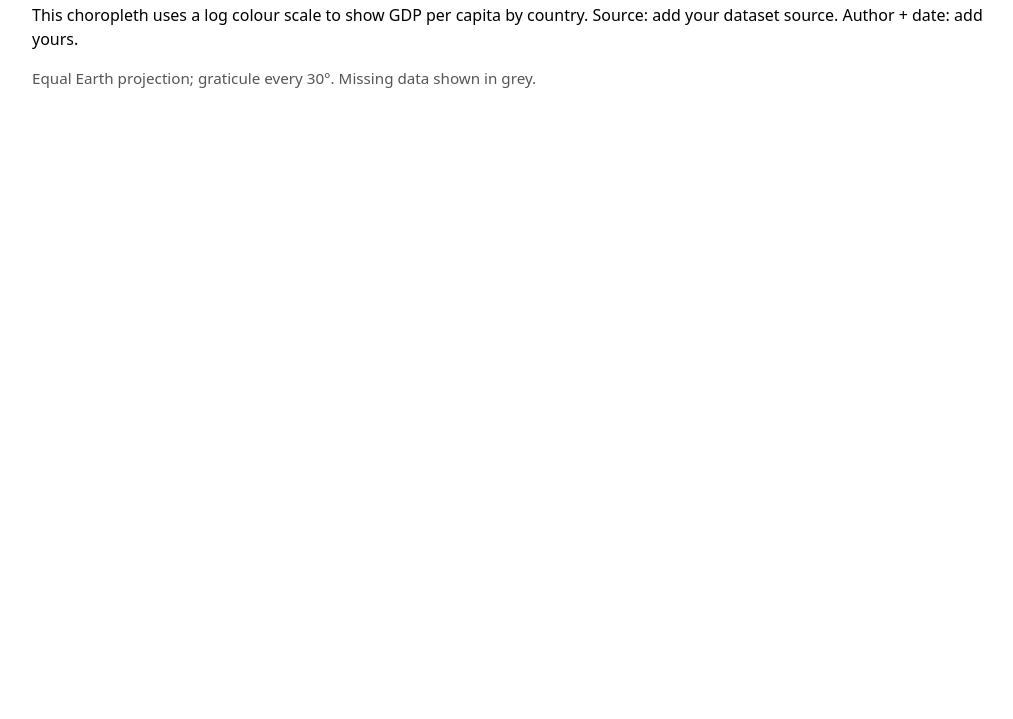
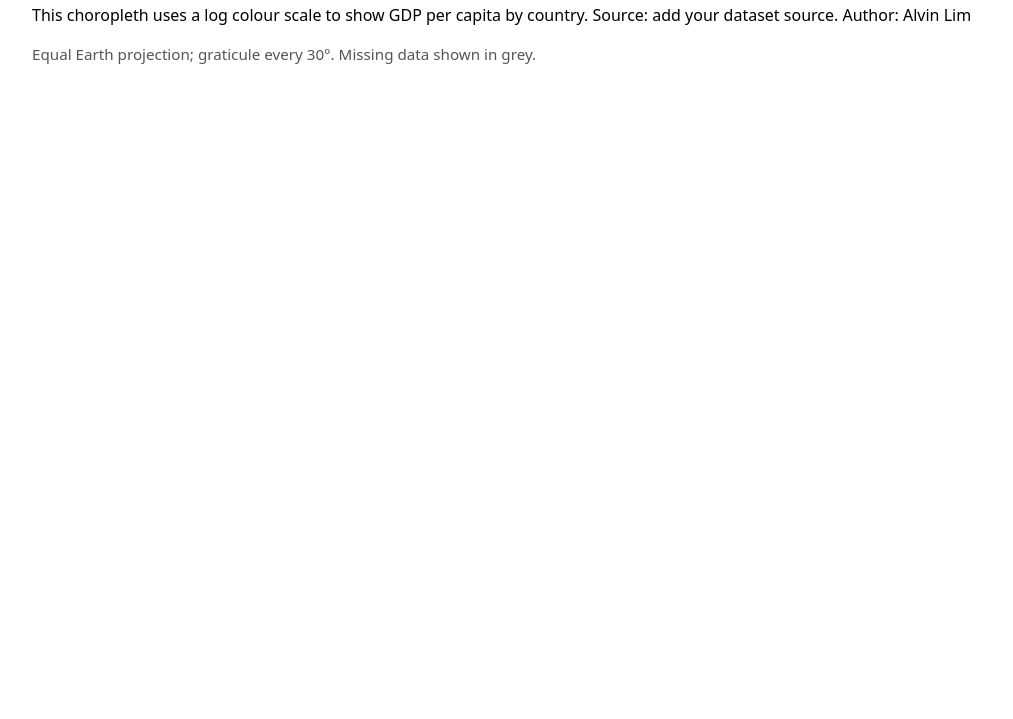
Before and after one commit to alvinlimzr/FIT3179-Week-9-Homework, a plain HTML site: page index.html in a window 1280 px wide. Shown: the part 81-800 px from the top of the page, without its empty margins (128-1141 px from the left). Drawn offline with Linux system fonts and the light colour scheme; a script that the page names is missing.

Commit message:
Update index.html

```diff
--- a/index.html
+++ b/index.html
@@ -15,7 +15,7 @@
 <body>
   <h1>World GDP per capita (2024)</h1>
   <p>This choropleth uses a log colour scale to show GDP per capita by country.
-     Source: add your dataset source. Author + date: add yours.</p>
+     Source: add your dataset source. Author: Alvin Lim</p>
   <figure>
     <div id="vis"></div>
     <figcaption>Equal Earth projection; graticule every 30°. Missing data shown in grey.</figcaption>
```
